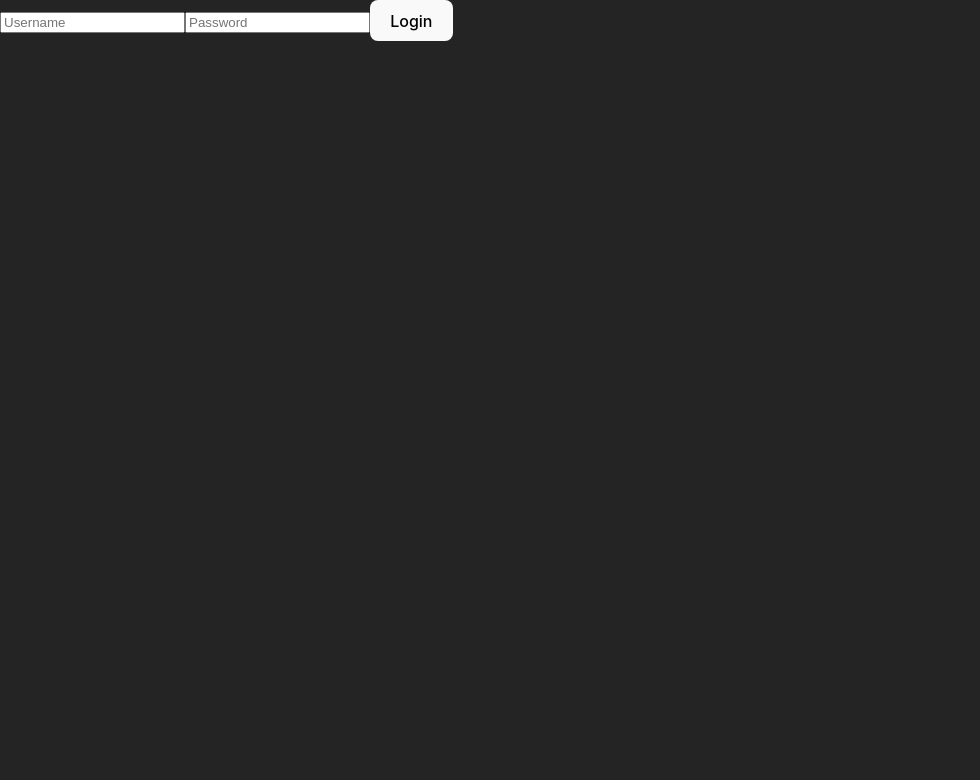
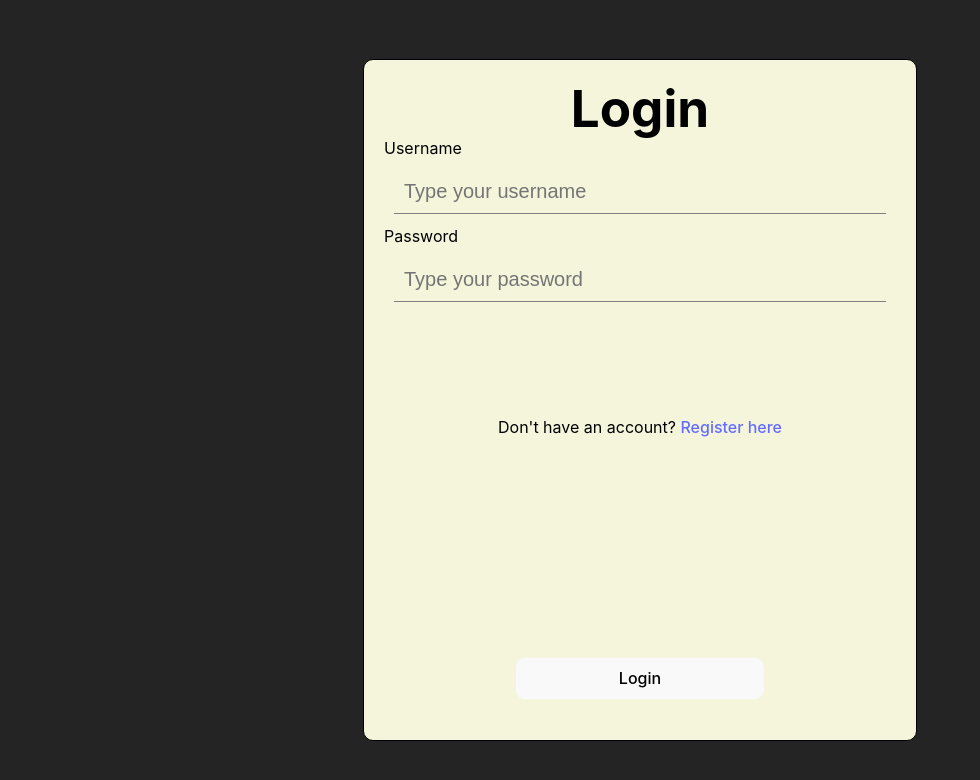
Before and after one commit to kysJune/EventPlanner, a React (Vite) app in the folder client/: page /Login in a window 1280 px wide. Shown: the top 780 px of the page, without its empty margins (0-980 px from the left). Built offline with nearby package versions, Linux system fonts and the light colour scheme.

Commit message:
restructure html in register and login for styling. run format in client

```diff
--- a/client/src/components/day/Day.jsx
+++ b/client/src/components/day/Day.jsx
@@ -134,6 +134,7 @@ const Day = () => {
 					<div className="modal-control">
 						<label htmlFor="new-event-start-time">Start Time</label>
 						<input
+							required
 							id="new-event-start-time"
 							type="time"
 							onChange={(e) => {
@@ -144,6 +145,7 @@ const Day = () => {
 					<div className="modal-control">
 						<label htmlFor="new-event-end-time">End Time</label>
 						<input
+							required
 							id="new-event-end-time"
 							type="time"
 							onChange={(e) => {
--- a/client/src/components/login/Login.jsx
+++ b/client/src/components/login/Login.jsx
@@ -2,6 +2,7 @@ import { useState } from "react";
 import axios from "axios";
 import { cookies } from "../../App.jsx";
 import { useNavigate } from "react-router-dom";
+import "./Login.css";
 
 export const Login = ({}) => {
 	const [username, setName] = useState("");
@@ -31,21 +32,29 @@ export const Login = ({}) => {
 
 	return (
 		<div className="Login">
+			<div className="login-card">
+				<h1>Login</h1>
+				<label htmlFor="username">Username</label>
 				<input
-				placeholder="Username"
+					placeholder="Type your username"
 					type="text"
 					id="username"
 					onChange={handleNameChange}
 					value={username}
 				/>
+				<label htmlFor="password">Password</label>
 				<input
-				placeholder="Password"
+					placeholder="Type your password"
 					type="password"
 					id="password"
 					onChange={handlePasswordChange}
 					value={password}
 				/>
+				<p>
+					Don't have an account? <a href="/register"> Register here</a>
+				</p>
 				<button onClick={handleLogin}>Login</button>
+			</div>
 		</div>
 	);
 };
--- a/client/src/components/register/Register.jsx
+++ b/client/src/components/register/Register.jsx
@@ -2,6 +2,7 @@ import { useState } from "react";
 import axios from "axios";
 import { useNavigate } from "react-router-dom";
 import { cookies } from "../../App.jsx";
+import "./Register.css";
 
 export const Register = ({}) => {
 	const [username, setName] = useState("");
@@ -52,6 +53,8 @@ export const Register = ({}) => {
 
 	return (
 		<div className="Register">
+			<div className="register-card">
+				<h1>Register</h1>
 				<input
 					placeholder="Username"
 					type="text"
@@ -73,7 +76,11 @@ export const Register = ({}) => {
 					onChange={handleConfirmPasswordChange}
 					value={confirmPassword}
 				/>
+				<p>
+					Already have an account? <a href="/"> Login here</a>
+				</p>
 				<button onClick={handleRegister}>Register</button>
+			</div>
 		</div>
 	);
 };
```
Also changed, not shown: client/src/components/login/Login.css (+11 -11 lines), client/src/components/register/Register.css (+9 -11 lines). Lines whose indentation alone changed are shown as unchanged.
